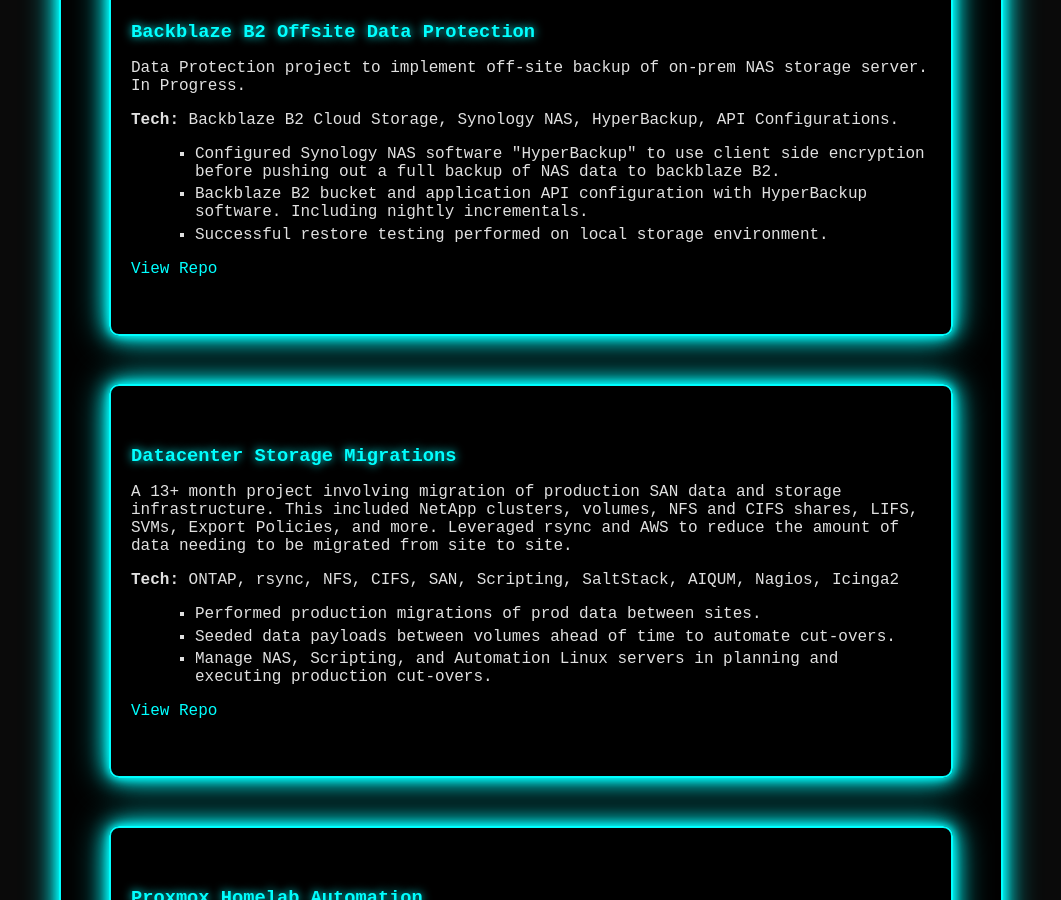
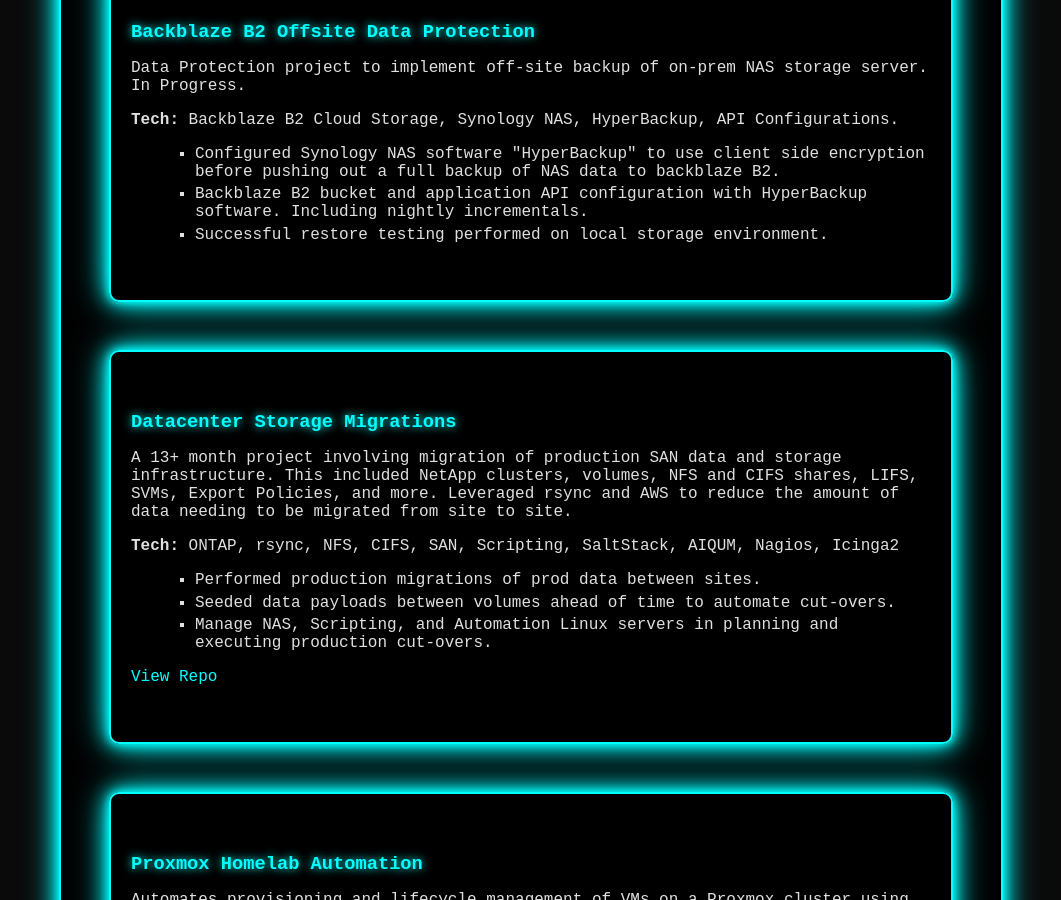
Before and after one commit to pearson-thaddeus-l/pearson-thaddeus-l-jekyll, a Jekyll site: the page built from projects.md, in a window 1280 px wide and 900 px high, scrolled down 379 px. Shown: the whole window, without its empty margins (109-1170 px from the left). Built offline with Jekyll 4.4.1, drawn with Linux system fonts in a browser that asks for light colours.

Commit message:
Removing repo link for Backblaze project.

```diff
--- a/projects.md
+++ b/projects.md
@@ -22,7 +22,6 @@
     <li>Backblaze B2 bucket and application API configuration with HyperBackup software. Including nightly incrementals.</li>
     <li>Successful restore testing performed on local storage environment.</li>
   </ul>
-  <p><a href="https://github.com/pearson-thaddeus-l/Backblaze" target="_blank" class="neon-button">View Repo</a></p>
 </div>
 
 <div class="neon-border project-card">
```
